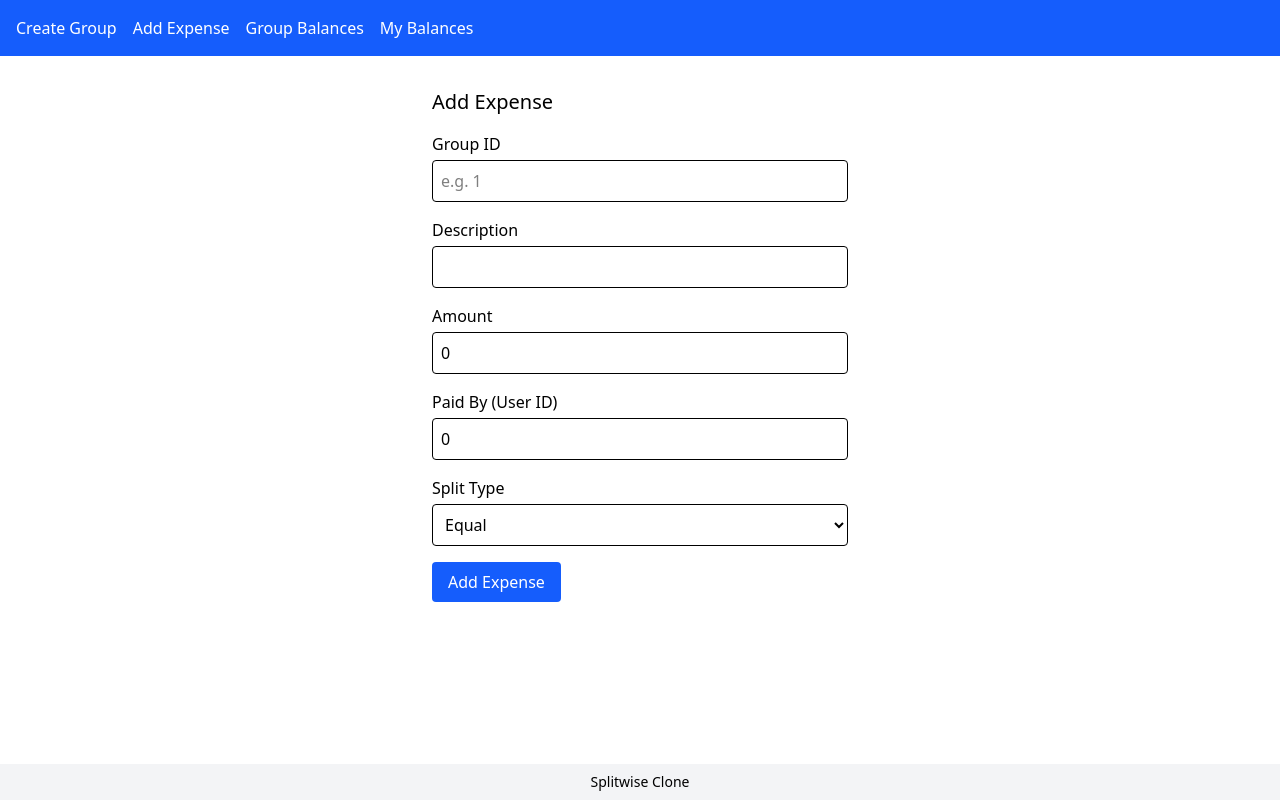
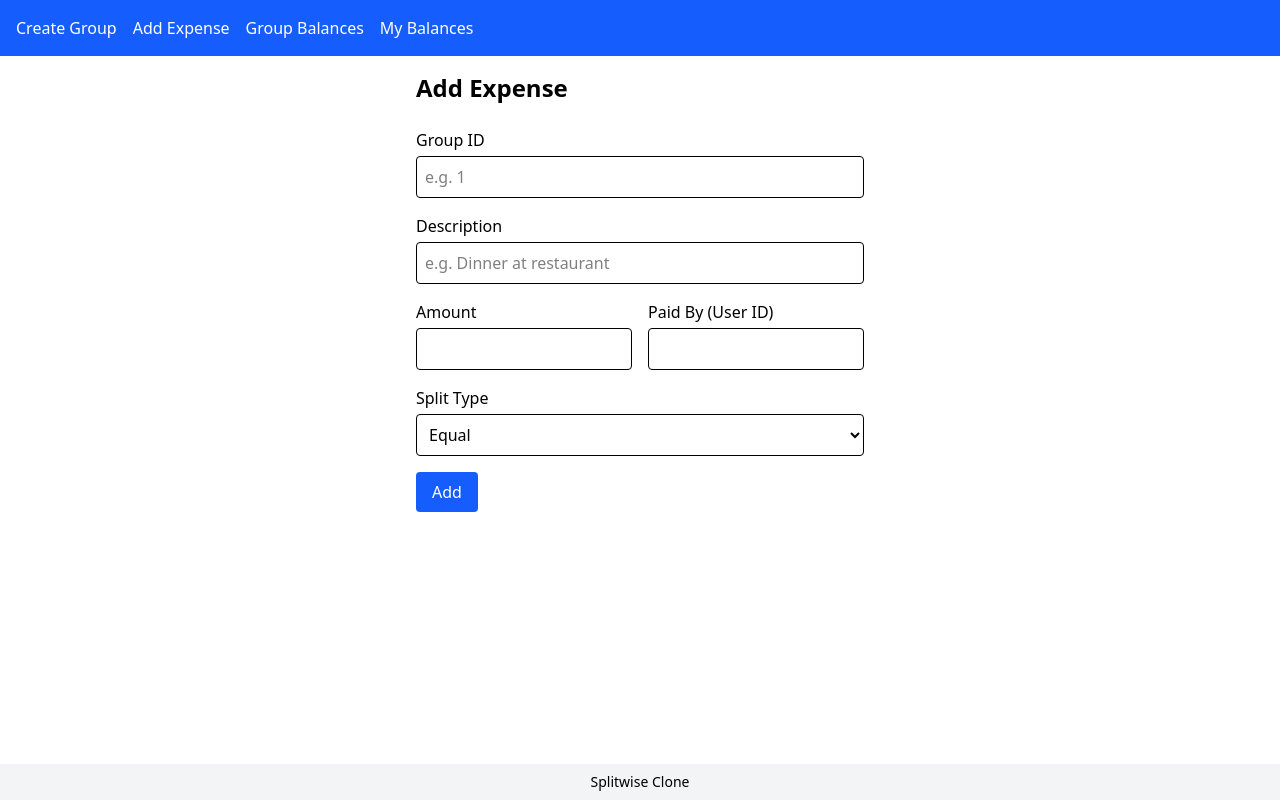
Before and after one commit to arcc-hitt/Splitwise-Clone, a React (Vite) app in the folder frontend/: page /add-expense in a window 1280 px wide. Built offline with nearby package versions, Linux system fonts and the light colour scheme.

Commit message:
feat: implement useAddExpense custom hook

```diff
--- a/frontend/src/components/AddExpense.tsx
+++ b/frontend/src/components/AddExpense.tsx
@@ -1,168 +1,172 @@
-import { useState } from "react";
-import { api } from "../api";
-import type { ExpenseCreate, SplitType, Split } from "../types";
+import { useEffect, useState } from 'react';
+import { useAddExpense } from '../hooks/useAddExpense';
+import { Spinner } from './layout/Spinner';
+import type { ExpenseCreate, SplitType } from '../types';
+import { api } from '../api';
 
 export default function AddExpense() {
-  const [form, setForm] = useState<Omit<ExpenseCreate, "splits"> & { splitsRaw: string }>({
-    description: "",
-    amount: 0,
-    paid_by: 0,
-    split_type: "equal",
-    splitsRaw: "",
-  });
-  const [errors, setErrors] = useState<Record<string, string>>({});
-  const [message, setMessage] = useState<{ type: "success" | "error"; text: string } | null>(null);
-  const [groupId, setGroupId] = useState("");
+  const { addExpense, loading, error } = useAddExpense();
 
-  const validate = (): boolean => {
-    const errs: typeof errors = {};
-    if (!/^\d+$/.test(groupId)) errs.groupId = "Enter a valid group ID.";
-    if (!form.description.trim()) errs.description = "Description is required.";
-    if (form.amount <= 0) errs.amount = "Amount must be greater than zero.";
-    if (form.paid_by <= 0) errs.paid_by = "Payer user ID is required.";
+  const [groupId, setGroupId] = useState('');
+  const [description, setDescription] = useState('');
+  const [amount, setAmount] = useState('');
+  const [paidBy, setPaidBy] = useState('');
+  const [splitType, setSplitType] = useState<SplitType>('equal');
+  const [splitsRaw, setSplitsRaw] = useState('');
+  const [formError, setFormError] = useState<Record<string,string>>({});
+  const [groupMembers, setGroupMembers] = useState<number[] | null>(null);
+  const [groupFetchError, setGroupFetchError] = useState<string | null>(null);
 
-    if (form.split_type === "percentage") {
-      const parts = form.splitsRaw.split(",").map((s) => s.trim());
-      if (
-        parts.length === 0 ||
-        parts.some((p) => {
-          const [u, pct] = p.split(":");
-          return !/^\d+$/.test(u) || isNaN(Number(pct));
+
+  // Whenever groupId is valid, fetch its members
+  useEffect(() => {
+    setGroupMembers(null);
+    setGroupFetchError(null);
+    if (!/^[1-9]\d*$/.test(groupId)) return;
+
+    api.get<{ user_ids: number[] }>(`/groups/${groupId}`)
+      .then(res => setGroupMembers(res.data.user_ids))
+      .catch(err => {
+        if (err.response?.status === 404) {
+          setGroupFetchError('Group not found');
+        } else {
+          setGroupFetchError('Error loading group');
+        }
       })
-      ) {
-        errs.splitsRaw = "Use format `id:percent`, comma-separated.";
+  }, [groupId]);
+
+
+  const validate = () => {
+    const e: typeof formError = {};
+    if (!/^[1-9]\d*$/.test(groupId)) {
+      e.groupId = 'Enter a valid Group ID';
+    } else if (groupFetchError) {
+      e.groupId = groupFetchError;
+    }
+    if (!description.trim()) e.description = 'Description is required';
+    if (!(+amount > 0)) e.amount = 'Amount must be greater than 0';
+    if (!/^[1-9]\d*$/.test(paidBy)) {
+      e.paidBy = 'Enter a valid User ID';
+    } else if (groupMembers && !groupMembers.includes(+paidBy)) {
+      e.paidBy = `User ${paidBy} is not in Group ${groupId}`;
+    }
+    if (splitType==='percentage') {
+      const parts = splitsRaw.split(',');
+      if (!parts.length || parts.some(p => !/^\d+:\d+(\.\d+)?$/.test(p.trim()))) {
+        e.splitsRaw = 'Format: userId:percent,...';
       } else {
-        const total = parts.reduce((sum, p) => sum + Number(p.split(":")[1]), 0);
-        if (total !== 100) errs.splitsRaw = "Percentages must add up to 100.";
+        const total = parts.reduce((sum,p)=>sum + +p.split(':')[1],0);
+        if (Math.abs(total-100)>0.01) e.splitsRaw = '% must sum to 100';
       }
     }
-
-    setErrors(errs);
-    return Object.keys(errs).length === 0;
+    setFormError(e);
+    return !Object.keys(e).length;
   };
 
-  const handleSubmit = async (e: React.FormEvent) => {
+  const handle = (e: React.FormEvent) => {
     e.preventDefault();
-    setMessage(null);
     if (!validate()) return;
-
     const payload: ExpenseCreate = {
-      description: form.description.trim(),
-      amount: form.amount,
-      paid_by: form.paid_by,
-      split_type: form.split_type as SplitType,
+      description: description.trim(),
+      amount: +amount,
+      paid_by: +paidBy,
+      split_type: splitType,
     };
-
-    if (form.split_type === "percentage") {
-      payload.splits = form.splitsRaw.split(",").map<Split>((s) => {
-        const [uid, pct] = s.split(":");
-        return { user_id: Number(uid), share: Number(pct) };
+    if (splitType==='percentage') {
+      payload.splits = splitsRaw.split(',').map(s => {
+        const [u, pct] = s.trim().split(':');
+        return { user_id: +u, share: +pct };
       });
     }
-
-    try {
-      await api.post(`/groups/${groupId}/expenses/`, payload);
-      setMessage({ type: "success", text: "Expense added successfully." });
-      setGroupId("");
-      setForm({ description: "", amount: 0, paid_by: 0, split_type: "equal", splitsRaw: "" });
-      setErrors({});
-    } catch (err: any) {
-      setMessage({ type: "error", text: err.response?.data?.detail || err.message });
-    }
+    addExpense(+groupId, payload);
+    setDescription(''); setAmount(''); setPaidBy(''); setSplitsRaw('');
   };
 
   return (
-    <div className="max-w-md mx-auto p-4 space-y-4">
-      <h2 className="text-xl mb-4">Add Expense</h2>
-      <form onSubmit={handleSubmit} className="space-y-4">
+    <div className="max-w-md mx-auto space-y-6">
+      <h1 className="text-2xl font-semibold">Add Expense</h1>
+      <form onSubmit={handle} className="space-y-4">
+        {loading && <Spinner />}
+
         <div>
           <label className="block mb-1">Group ID</label>
           <input
-            className={`w-full p-2 border rounded ${errors.groupId ? "border-red-500" : ""}`}
+            className={`w-full p-2 border rounded ${formError.groupId?'border-red-500':''}`}
+            placeholder="e.g. 1"
             value={groupId}
-            onChange={(e) => setGroupId(e.target.value)}
-            placeholder="e.g. 1"
+            onChange={e=>setGroupId(e.target.value)}
           />
-          {errors.groupId && <p className="text-red-600 text-sm mt-1">{errors.groupId}</p>}
+          {formError.groupId && <p className="text-red-600 text-sm">{formError.groupId}</p>}
         </div>
 
         <div>
           <label className="block mb-1">Description</label>
           <input
-            className={`w-full p-2 border rounded ${errors.description ? "border-red-500" : ""}`}
-            value={form.description}
-            onChange={(e) => setForm({ ...form, description: e.target.value })}
+            className={`w-full p-2 border rounded ${formError.description?'border-red-500':''}`}
+            placeholder="e.g. Dinner at restaurant"
+            value={description}
+            onChange={e=>setDescription(e.target.value)}
           />
-          {errors.description && <p className="text-red-600 text-sm mt-1">{errors.description}</p>}
+          {formError.description && <p className="text-red-600 text-sm">{formError.description}</p>}
         </div>
 
+        <div className="grid grid-cols-2 gap-4">
           <div>
             <label className="block mb-1">Amount</label>
             <input
               type="number"
-            className={`w-full p-2 border rounded ${errors.amount ? "border-red-500" : ""}`}
-            value={form.amount}
-            onChange={(e) => setForm({ ...form, amount: Number(e.target.value) })}
-            placeholder="e.g. 2500"
+              className={`w-full p-2 border rounded ${formError.amount?'border-red-500':''}`}
+              value={amount}
+              onChange={e=>setAmount(e.target.value)}
             />
-          {errors.amount && <p className="text-red-600 text-sm mt-1">{errors.amount}</p>}
+            {formError.amount && <p className="text-red-600 text-sm">{formError.amount}</p>}
           </div>
-
           <div>
             <label className="block mb-1">Paid By (User ID)</label>
             <input
-            type="number"
-            className={`w-full p-2 border rounded ${errors.paid_by ? "border-red-500" : ""}`}
-            value={form.paid_by}
-            onChange={(e) => setForm({ ...form, paid_by: Number(e.target.value) })}
-            placeholder="e.g. 2"
+              className={`w-full p-2 border rounded ${formError.paidBy?'border-red-500':''}`}
+              value={paidBy}
+              onChange={e=>setPaidBy(e.target.value)}
             />
-          {errors.paid_by && <p className="text-red-600 text-sm mt-1">{errors.paid_by}</p>}
+            {formError.paidBy && <p className="text-red-600 text-sm">{formError.paidBy}</p>}
+          </div>
         </div>
 
         <div>
           <label className="block mb-1">Split Type</label>
           <select
             className="w-full p-2 border rounded"
-            value={form.split_type}
-            onChange={(e) => setForm({ ...form, split_type: e.target.value as SplitType })}
+            value={splitType}
+            onChange={e=>setSplitType(e.target.value as SplitType)}
           >
             <option value="equal">Equal</option>
             <option value="percentage">Percentage</option>
           </select>
         </div>
 
-        {form.split_type === "percentage" && (
+        {splitType==='percentage' && (
           <div>
-            <label className="block mb-1">Splits (id:percent,...)</label>
+            <label className="block mb-1">Splits <span className="text-gray-500 text-xs">(id:percent,...)</span> </label>
             <input
-              className={`w-full p-2 border rounded ${errors.splitsRaw ? "border-red-500" : ""}`}
-              value={form.splitsRaw}
-              onChange={(e) => setForm({ ...form, splitsRaw: e.target.value })}
+              className={`w-full p-2 border rounded ${formError.splitsRaw?'border-red-500':''}`}
               placeholder="e.g. 1:50,2:30,3:20"
+              value={splitsRaw}
+              onChange={e=>setSplitsRaw(e.target.value)}
             />
-            {errors.splitsRaw && <p className="text-red-600 text-sm mt-1">{errors.splitsRaw}</p>}
+            {formError.splitsRaw && <p className="text-red-600 text-sm">{formError.splitsRaw}</p>}
           </div>
         )}
 
         <button
           type="submit"
-          className="bg-blue-600 hover:bg-blue-700 text-white px-4 py-2 rounded cursor-pointer"
+          disabled={loading}
+          className="bg-blue-600 hover:bg-blue-700 text-white px-4 py-2 rounded disabled:opacity-50 cursor-pointer"
         >
-          Add Expense
+          Add
         </button>
+
+        {error && <p className="text-red-600">{error}</p>}
       </form>
-      {message && (
-        <div
-          className={`p-3 rounded ${
-            message.type === "success"
-              ? "bg-green-100 text-green-800"
-              : "bg-red-100 text-red-800"
-          }`}
-        >
-          {message.text}
-        </div>
-      )}
     </div>
 );
 }
--- /dev/null
+++ b/frontend/src/hooks/useAddExpense.ts
@@ -0,0 +1,22 @@
+import { useState } from 'react';
+import { api } from '../api';
+import type { ExpenseCreate } from '../types';
+
+export function useAddExpense() {
+  const [loading, setLoading] = useState(false);
+  const [error, setError] = useState<string | null>(null);
+
+  const addExpense = async (groupId: number, payload: ExpenseCreate) => {
+    setLoading(true);
+    setError(null);
+    try {
+      await api.post(`/groups/${groupId}/expenses/`, payload);
+    } catch (e: any) {
+      setError(e.response?.data?.detail || e.message);
+    } finally {
+      setLoading(false);
+    }
+  };
+
+  return { addExpense, loading, error };
+}
```
Lines whose indentation alone changed are shown as unchanged.
